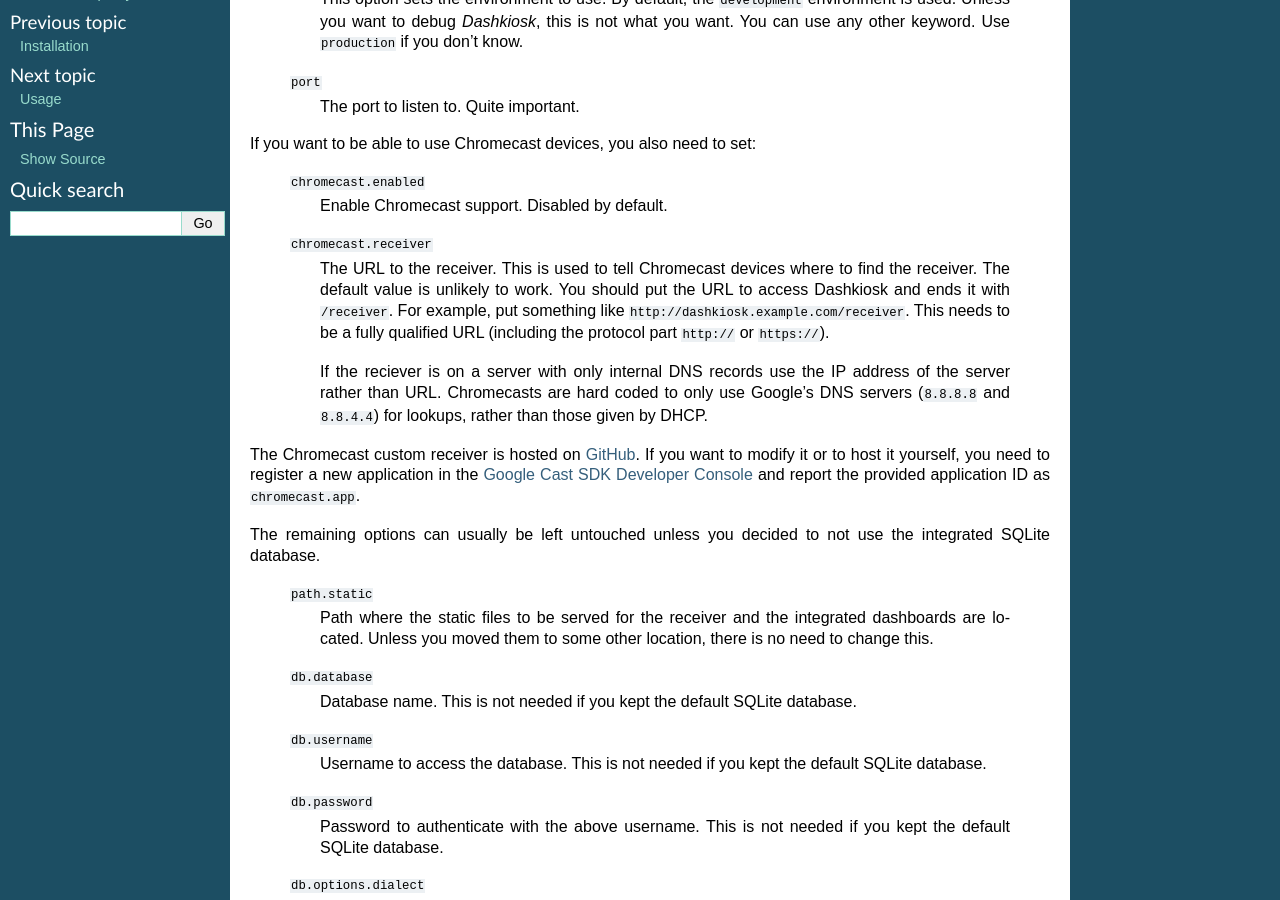
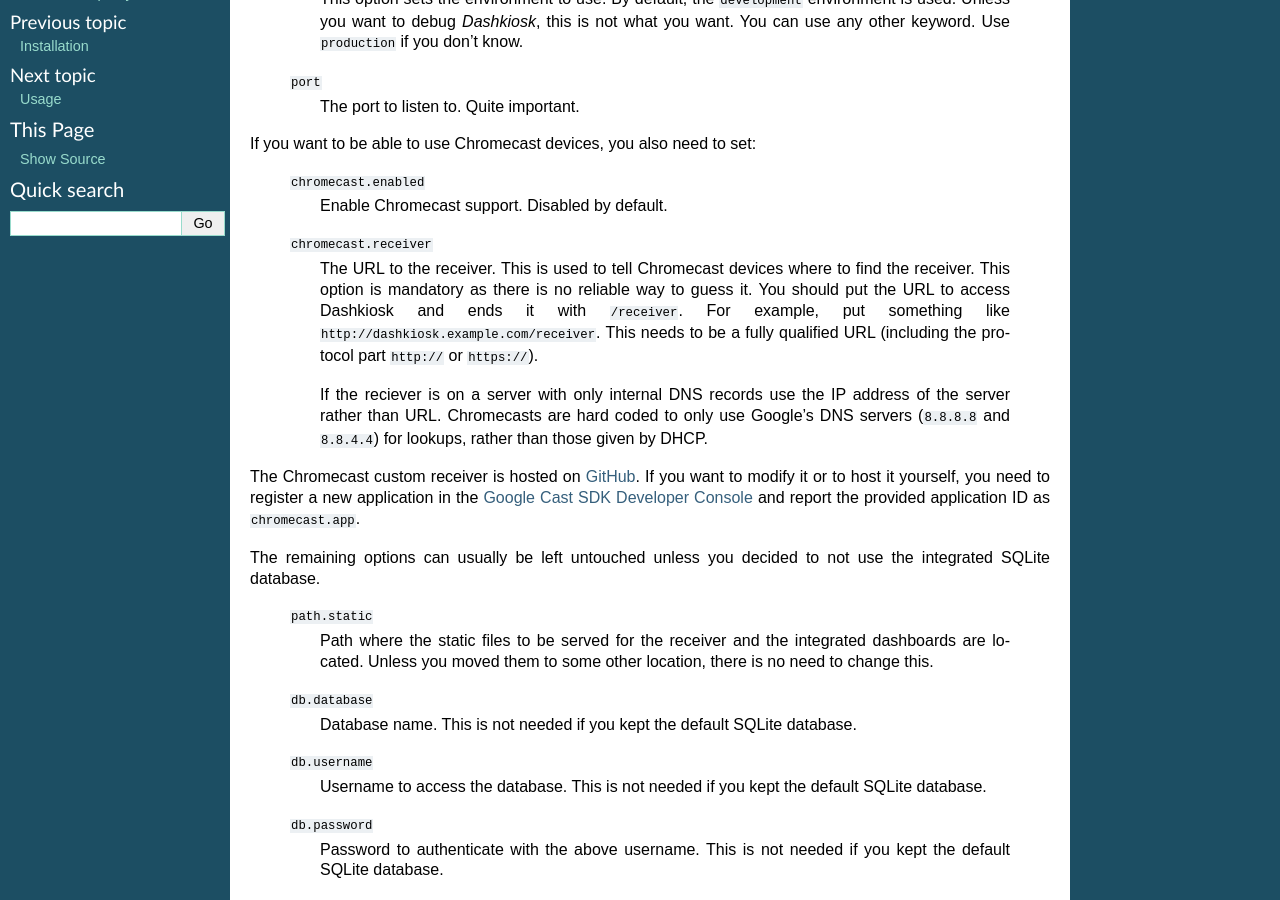
Before and after one commit to vincentbernat/dashkiosk, a Sphinx documentation site: the page built from docs/configuration.rst, in a window 1280 px wide and 900 px high, scrolled down 343 px. Built offline with Sphinx 7.4.7, drawn with Linux system fonts in a browser that asks for light colours.

Commit message:
chromecast: enforce use of chromecast:receiver option

```diff
--- a/docs/configuration.rst
+++ b/docs/configuration.rst
@@ -30,9 +30,10 @@ If you want to be able to use Chromecast devices, you also need to set:
      Enable Chromecast support. Disabled by default.
 
   ``chromecast.receiver``
-     The URL to the receiver. This is used to tell Chromecast devices
-     where to find the receiver. The default value is unlikely to
-     work. You should put the URL to access Dashkiosk and ends it with
+     The URL to the receiver. This is used to
+     tell Chromecast devices where to find the receiver. This option
+     is mandatory as there is no reliable way to guess it. You should
+     put the URL to access Dashkiosk and ends it with
      ``/receiver``. For example, put something like
      ``http://dashkiosk.example.com/receiver``. This needs to be a
      fully qualified URL (including the protocol part ``http://`` or
```
Also changed, not shown: 1 other file.
